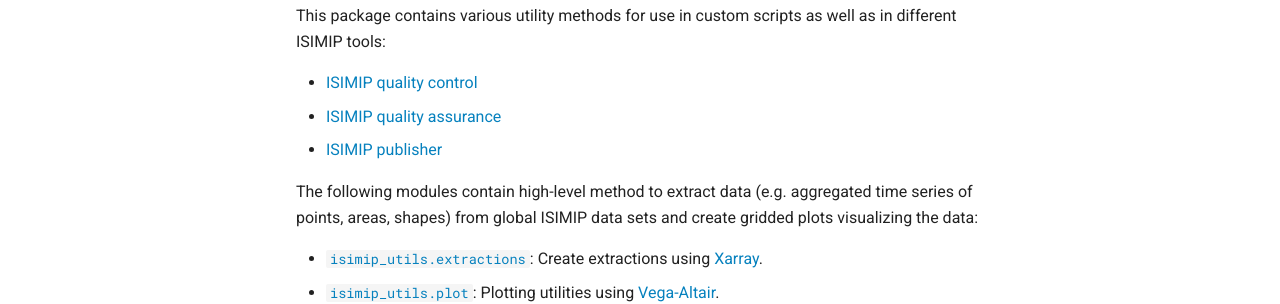
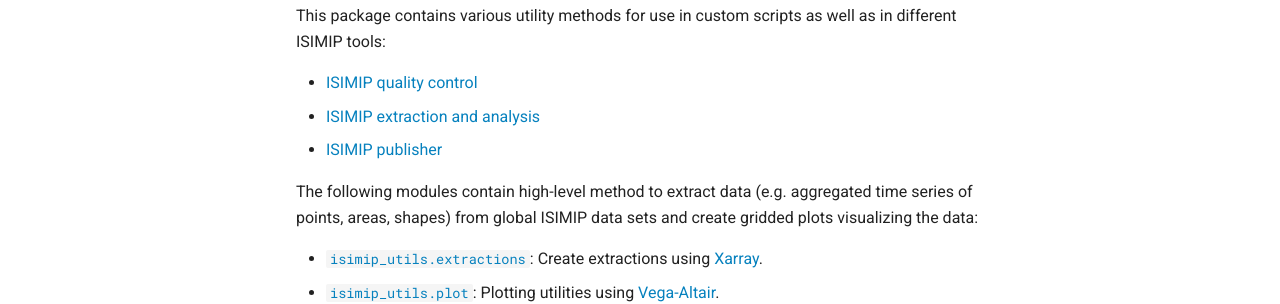
Before and after one commit to ISI-MIP/isimip-utils, an MkDocs documentation site: the page built from docs/index.md, in a window 1280 px wide and 900 px high. Shown: the part 386-690 px from the top of the window. Built offline with MkDocs 1.6.1 and Material for MkDocs 9.7.7, drawn with Linux system fonts in a browser that asks for light colours.

```diff
--- a/docs/index.md
+++ b/docs/index.md
@@ -15,7 +15,7 @@ This package contains various utility methods for use in custom scripts as well
 as in different ISIMIP tools:
 
 * [ISIMIP quality control](https://github.com/ISI-MIP/isimip-qc)
-* [ISIMIP quality assurance](https://github.com/ISI-MIP/isimip-qa)
+* [ISIMIP extraction and analysis](https://github.com/ISI-MIP/isimip-ea)
 * [ISIMIP publisher](https://github.com/ISI-MIP/isimip-publisher)
 
 The following modules contain high-level method to extract data (e.g. aggregated time series of points, areas, shapes)
```
Also changed, not shown: README.md (+1 -2 lines).
